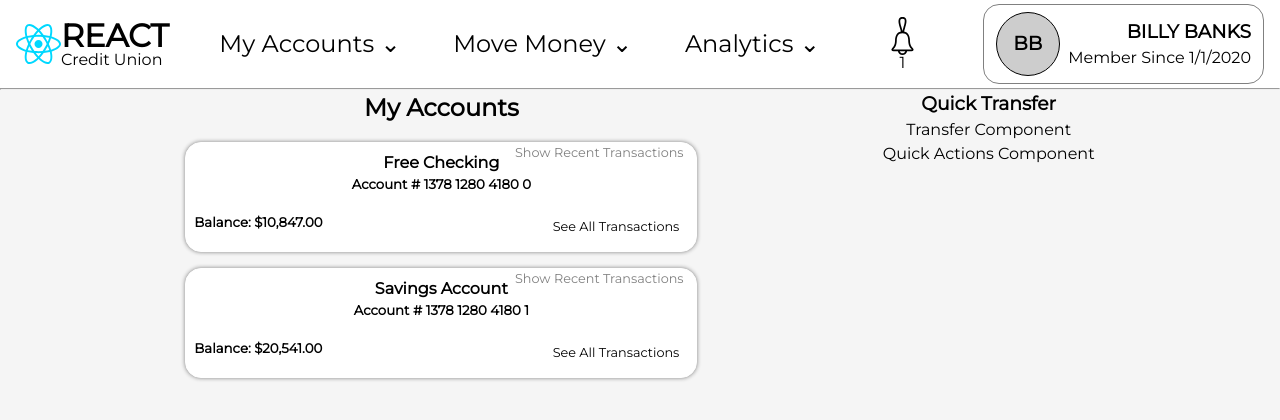
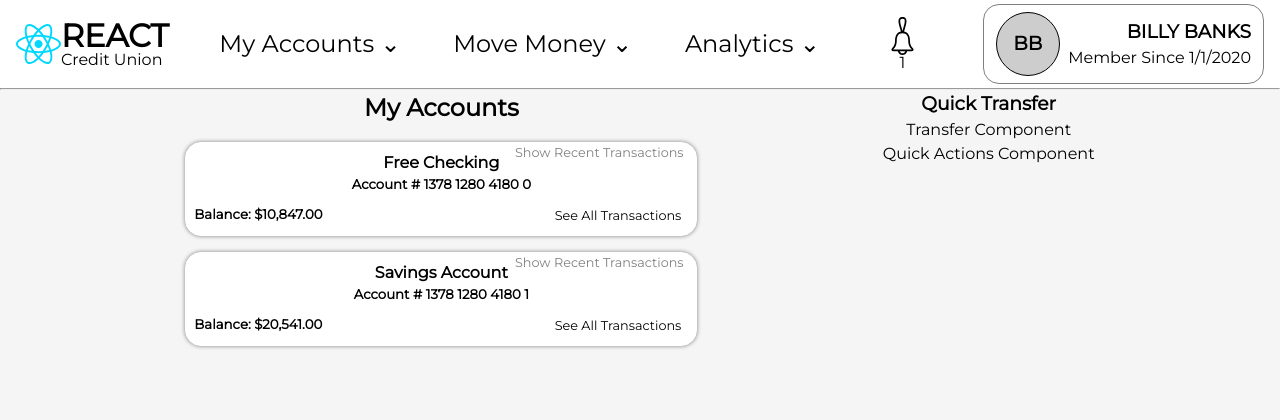
Before and after one commit to jskomal/banking-FE, a React (Vite) app: page / in a window 1280 px wide. Shown: the top 420 px of the page. Built offline with nearby package versions, Linux system fonts and the light colour scheme.

Commit message:
Specify a links to allow for more links later

```diff
--- a/src/components/Header.css
+++ b/src/components/Header.css
@@ -17,7 +17,7 @@
   height: 5vh;
 }
 
-a {
+.header > a {
   text-decoration: none;
   color: black;
   font-size: 1.5rem;
@@ -25,7 +25,7 @@ a {
   border: 2px solid white;
 }
 
-a:hover {
+.header > a:hover {
   color: red;
   border-bottom: 2px solid red;
   transition: 300ms ease-in-out;
```
